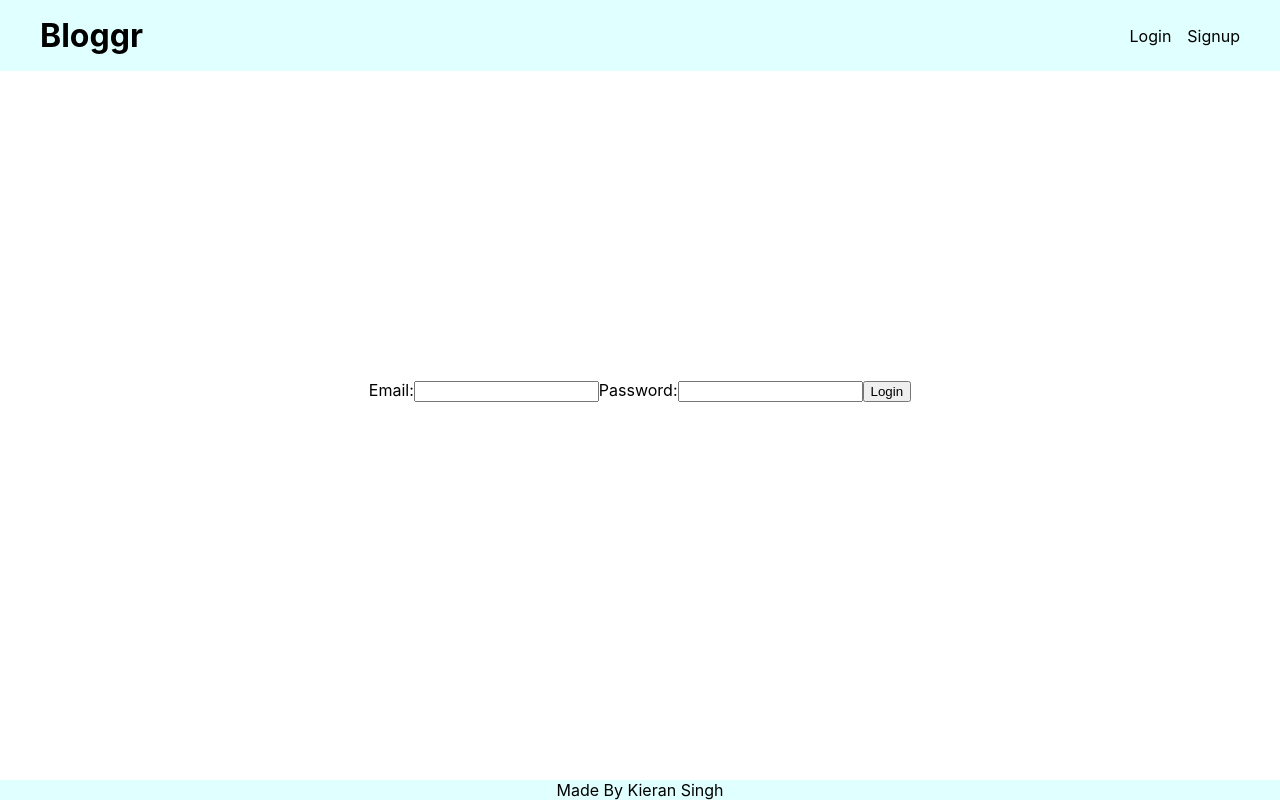
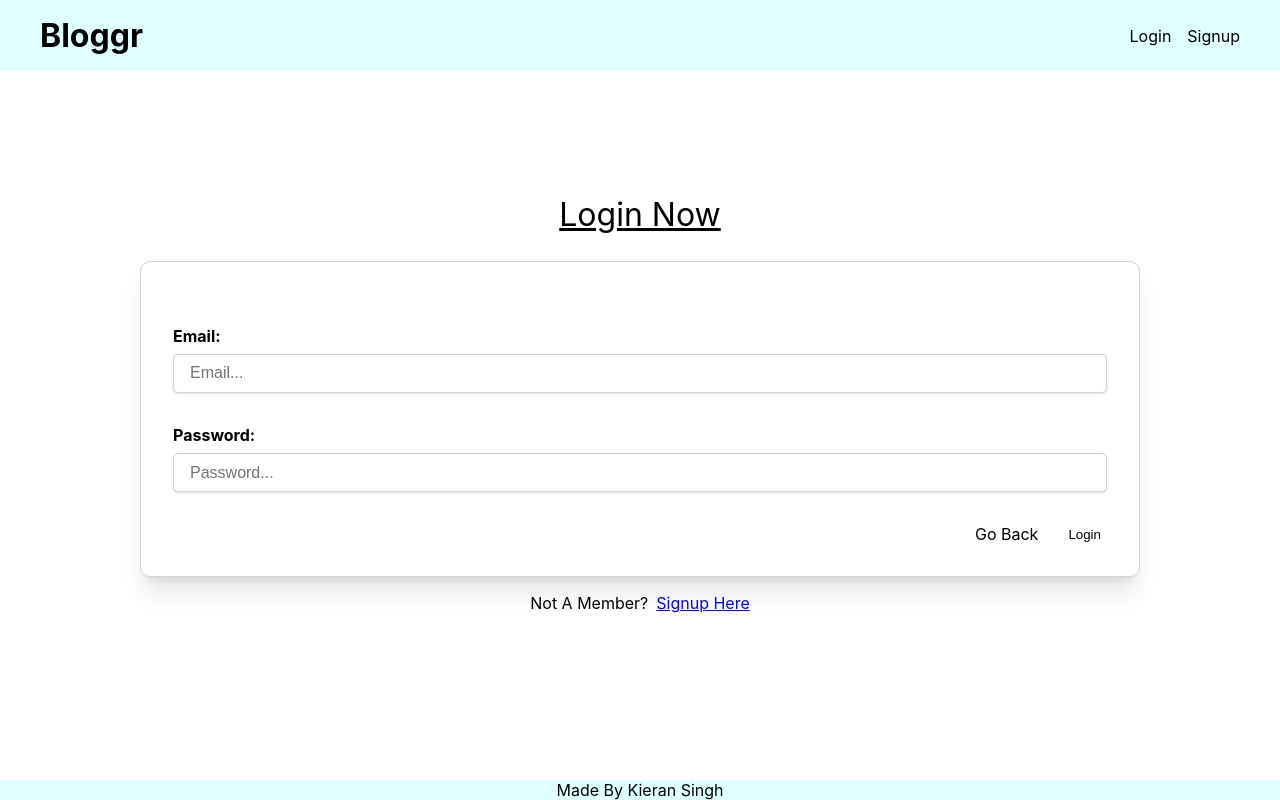
Before and after one commit to Kieran27/Blog-Client, a React (Create React App) app: page /login in a window 1280 px wide. Built offline with nearby package versions, Linux system fonts and the light colour scheme.

Commit message:
Styled login component

```diff
--- a/package.json
+++ b/package.json
@@ -10,6 +10,7 @@
     "jwt-decode": "^3.1.2",
     "react": "^18.2.0",
     "react-dom": "^18.2.0",
+    "react-icons": "^4.4.0",
     "react-router": "^6.3.0",
     "react-router-dom": "^6.3.0",
     "react-scripts": "5.0.1",
--- a/src/Components/Widgets/postWidget.jsx
+++ b/src/Components/Widgets/postWidget.jsx
@@ -1,13 +1,35 @@
 import React from "react";
 import styles from "./widgets.module.scss";
+import { AiOutlineComment } from "react-icons/ai";
+import { AiOutlineStar } from "react-icons/ai";
 
-const PostWidger = () => {
+const PostWidger = ({ post }) => {
   return (
     <div className={styles.postWidgetContainer}>
-      <div className={styles.postWidgetHeader}></div>
-      <div className={styles.postWidgetBody}></div>
-      <div className={styles.postWidgetFooter}></div>
-      PostWidger
+      <div className={styles.postWidgetHeader}>
+        <div className={styles.postWidgetAvatar}></div>
+        <div className={styles.postWidgetUser}>
+          {post.author}
+          <br />
+          {post.timestamp.slice(0, 7)}
+        </div>
+      </div>
+      <div className={styles.postWidgetBody}>
+        <h3>{post.title}</h3>
+      </div>
+      <div className={styles.postWidgetFooter}>
+        <div className={styles.postWidgetFooterLeft}>
+          <div>
+            <AiOutlineStar />
+            {`${post.stars} Stars`}
+          </div>
+          <div>
+            <AiOutlineComment />
+            {`${post.comments.length} Comments`}
+          </div>
+        </div>
+        <div className={styles.postWidgetFooterRight}>Read Time</div>
+      </div>
     </div>
   );
 };
--- a/src/Components/Widgets/widgets.module.scss
+++ b/src/Components/Widgets/widgets.module.scss
@@ -0,0 +1,61 @@
+.postWidgetContainer {
+  max-width: 700px;
+  margin: 0 auto;
+  border: solid 1px black;
+  padding: 2rem 1rem;
+  border-radius: 15px;
+  margin-bottom: 2rem;
+}
+
+.postWidgetHeader {
+  display: flex;
+  align-items: center;
+  gap: 1rem;
+}
+
+.postWidgetAvatar {
+  width: 35px;
+  height: 34px;
+  background: lightcyan;
+  border-radius: 50%;
+}
+
+.postWidgetUser {
+  font-size: 0.9rem;
+}
+
+.postWidgetBody {
+  padding: 0 1.5rem 0 3rem;
+  margin-top: 1rem;
+  margin-bottom: 1.5rem;
+
+  h3 {
+    font-size: 2.2rem;
+    font-weight: bold;
+    letter-spacing: 1.2px;
+    margin: 0;
+  }
+}
+
+.postWidgetFooter {
+  padding: 0 1.5rem 0 3rem;
+  display: flex;
+  justify-content: space-between;
+}
+
+.postWidgetFooterLeft {
+  display: flex;
+  gap: 2rem;
+
+  div {
+    display: flex;
+    align-items: center;
+    gap: 0.3rem;
+
+    svg {
+      display: flex;
+      align-items: center;
+      font-size: 1.3rem;
+    }
+  }
+}
--- a/src/Routes/Homepage/homepage.jsx
+++ b/src/Routes/Homepage/homepage.jsx
@@ -2,6 +2,7 @@ import { useState, useEffect } from "react";
 import styles from "./homepage.module.scss";
 import axios from "axios";
 import { Link } from "react-router-dom";
+import PostWidget from "../../Components/Widgets/postWidget.jsx";
 import BloggingImage from "../../Assets/Blogging.svg";
 
 const Homepage = () => {
@@ -26,32 +27,25 @@ const Homepage = () => {
         <div className={styles.heroLeft}>
           <h2>Start Blogging</h2>
           <p>
-            Lorem ipsum dolor, sit amet consectetur adipisicing elit. Excepturi
-            illum dolorum ducimus consequatur quibusdam ad, reiciendis sit odit
-            animi! A illo, eos aperiam beatae iste error sequi voluptatibus
-            minus mollitia.
+            Join a community of liked minded, amazing devs. Share, stay
+            up-to-date and grow your skills and career through a supportive,
+            fostering community.
           </p>
         </div>
         <div className={styles.heroRight}>
           <img src={BloggingImage} alt="" />
         </div>
       </section>
-      <div>
-        <div className={styles.postContainer}>
+      <section className={styles.postsContainer}>
+        <h2>Articles</h2>
         {posts?.map((post) => {
           return (
             <Link to={`/posts/${post._id}`} key={post._id}>
-                <div className={styles.post}>
-                  <p>{post.title}</p>
-                  <p>{post.content}</p>
-                  <p>{`${post.comments.length} Comments`}</p>
-                  <p>{`${post.stars} Stars`}</p>
-                </div>
+              <PostWidget post={post} />
             </Link>
           );
         })}
-        </div>
-      </div>
+      </section>
     </>
   );
 };
--- a/src/Routes/Homepage/homepage.module.scss
+++ b/src/Routes/Homepage/homepage.module.scss
@@ -1,5 +1,5 @@
 .heroContainer {
-  max-width: 1700px;
+  max-width: 1600px;
   margin: 0 auto;
   margin-top: 4rem;
   display: flex;
@@ -7,6 +7,7 @@
   align-items: center;
   padding: 1rem;
   padding-bottom: 3rem;
+  flex-wrap: wrap-reverse;
   border-bottom: thin solid black;
   flex-wrap: wrap;
 }
@@ -15,6 +16,7 @@
   display: flex;
   flex-direction: column;
   justify-content: center;
+  margin: 0 auto;
 
   h2 {
     font-size: 3rem;
@@ -28,16 +30,23 @@
 }
 
 .heroRight {
+  max-width: 1000px;
+  margin: 0 auto;
   img {
     max-width: 100%;
   }
 }
 
 .postsContainer {
+  max-width: 1600px;
+  margin: 0 auto;
   display: flex;
-  justify-content: space-between;
-  flex-wrap: wrap;
+  flex-direction: column;
   padding: 1rem;
+
+  h2 {
+    margin: 0 0 1rem 0;
+  }
 }
 
 .post {
@@ -48,18 +57,38 @@
   border: thin solid black;
 }
 
+@media only screen and (max-width: 1550px) {
+  .heroContainer {
+    flex-wrap: wrap-reverse;
+    align-items: center;
+  }
+
+  .heroRight {
+    margin: 0 auto;
+  }
+
+  .heroLeft {
+    align-items: center;
+
+    h2 {
+      margin: 2rem 0 0 0;
+    }
+
+    p {
+      text-align: center;
+    }
+  }
+}
+
 @media only screen and (max-width: 1000px) {
   .heroContainer {
     flex-wrap: wrap-reverse;
   }
 
   .heroLeft {
-    display: flex;
-    justify-content: center;
-    flex-direction: column;
+    align-items: center;
 
     p {
-      color: red;
       width: 100%;
     }
   }
--- a/src/Routes/Login/login.jsx
+++ b/src/Routes/Login/login.jsx
@@ -3,6 +3,7 @@ import axios from "axios";
 import { useState, useEffect } from "react";
 import jwt_decode from "jwt-decode";
 import { useAuth } from "../../Auth/authentication-context";
+import { Link } from "react-router-dom";
 
 const Login = () => {
   const [email, setEmail] = useState("");
@@ -23,20 +24,43 @@ const Login = () => {
     return login(email, password);
   };
   return (
-    <div className={styles.login}>
+    <>
+      <div className={styles.loginContainer}>
+        <h2>Login Now</h2>
         <form onSubmit={handleSubmit}>
+          <div className={styles.formInputContainer}>
             <label htmlFor="email">Email:</label>
-        <input type="text" name="email" value={email} onChange={handleChange} />
+            <input
+              type="text"
+              id="email"
+              name="email"
+              value={email}
+              placeholder="Email..."
+              onChange={handleChange}
+            />
+          </div>
+          <div className={styles.formInputContainer}>
             <label htmlFor="password">Password:</label>
             <input
               type="text"
+              id="password"
               name="password"
               value={password}
+              placeholder="Password..."
               onChange={handleChange}
             />
+          </div>
+          <div className={styles.formFooter}>
+            <Link to="/">Go Back</Link>
             <input type="submit" value="Login" />
+          </div>
         </form>
+        <div className={styles.loginContainerFooter}>
+          Not A Member?
+          <Link to="signup"> Signup Here</Link>
         </div>
+      </div>
+    </>
   );
 };
 
--- a/src/Routes/Login/login.module.scss
+++ b/src/Routes/Login/login.module.scss
@@ -1,7 +1,73 @@
-.login {
+.loginContainer {
+  display: flex;
+  align-items: center;
+  justify-content: center;
+  flex-direction: column;
+  max-width: 1000px;
+  margin: 0 auto;
+  min-height: 80vh;
+
+  h2 {
+    font-size: 2rem;
+    text-decoration: underline;
+    font-weight: 400;
+  }
+
+  form {
+    border: thin solid lightgray;
+    border-radius: 10px;
+    box-shadow: 0 20px 25px -5px rgb(0 0 0 / 10%),
+      0 8px 10px -6px rgb(0 0 0 / 10%);
+    margin: 0 1rem 0.5rem;
+    padding: 2rem;
+    width: 100%;
+  }
+}
+
+.formInputContainer {
+  margin-top: 2rem;
+  margin-bottom: 1rem;
+  width: 100%;
+
+  input {
+    border: thin solid lightgray;
+    border-radius: 5px;
+    box-shadow: 0 1px 3px 0 rgb(0 0 0 / 10%), 0 1px 2px -1px rgb(0 0 0 / 10%);
+    color: var(--Clr-Mid-Gray);
+    font-size: 1rem;
+    padding: 0.6rem 1rem;
+    width: 100%;
+  }
+
+  label {
+    color: var(--Clr-Dark-Gray);
+    display: block;
+    font-size: 1rem;
+    font-weight: 700;
+    margin-bottom: 0.5rem;
+  }
+}
+
+.formFooter {
+  margin-top: 2rem;
+  display: flex;
+  justify-content: flex-end;
+  gap: 1.5rem;
+
+  input {
+    background: none;
+    border: none;
+  }
+}
+
+.loginContainerFooter {
+  margin-top: 0.5rem;
   display: flex;
   justify-content: center;
-  align-items: center;
-  flex-direction: column;
-  min-height: 80vh;
+
+  a {
+    margin-left: 0.5rem;
+    color: blue;
+    text-decoration: underline;
+  }
 }
```
Also changed, not shown: 1 other file (tests, documents, lock files or other folders). Lines whose indentation alone changed are shown as unchanged.
